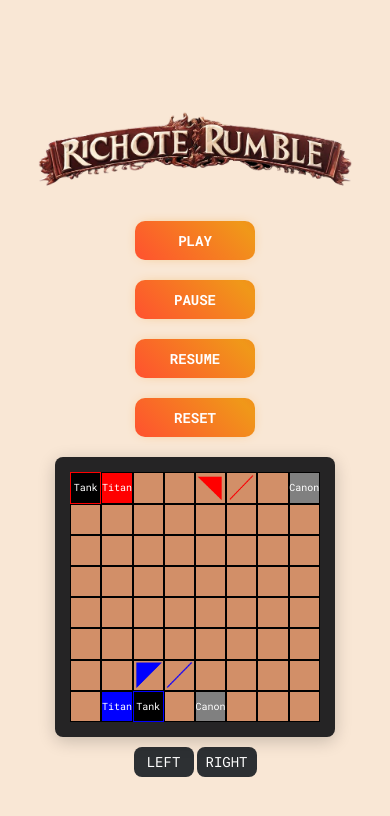
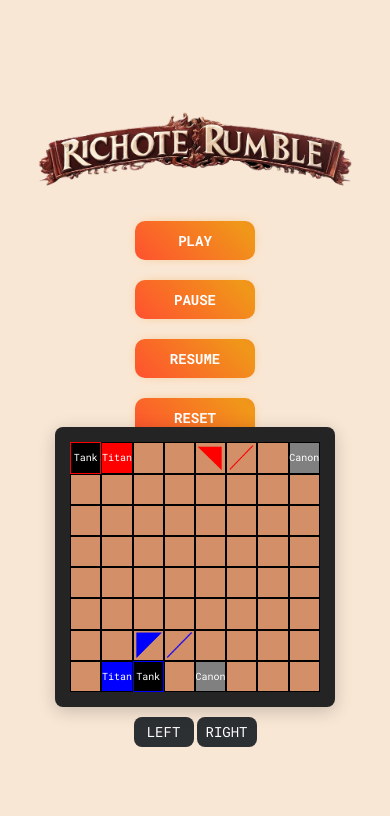
Before and after one commit to KesavarthanG/kesavarthanG_007, a plain HTML site: page index.html in a window 390 px wide. Drawn offline with Linux system fonts and the light colour scheme.

Commit message:
Add files via upload

```diff
--- a/test.css
+++ b/test.css
@@ -220,7 +220,7 @@ body {
     }
 
     .right, .left {
-        margin-top: 10px; /* Add margin to adjust button positions */
+        margin-top: -20px; /* Add margin to adjust button positions */
     }
 
     .tank_opponent, .tank_myside, .canon, .titan_blue, .titan_red {
```
